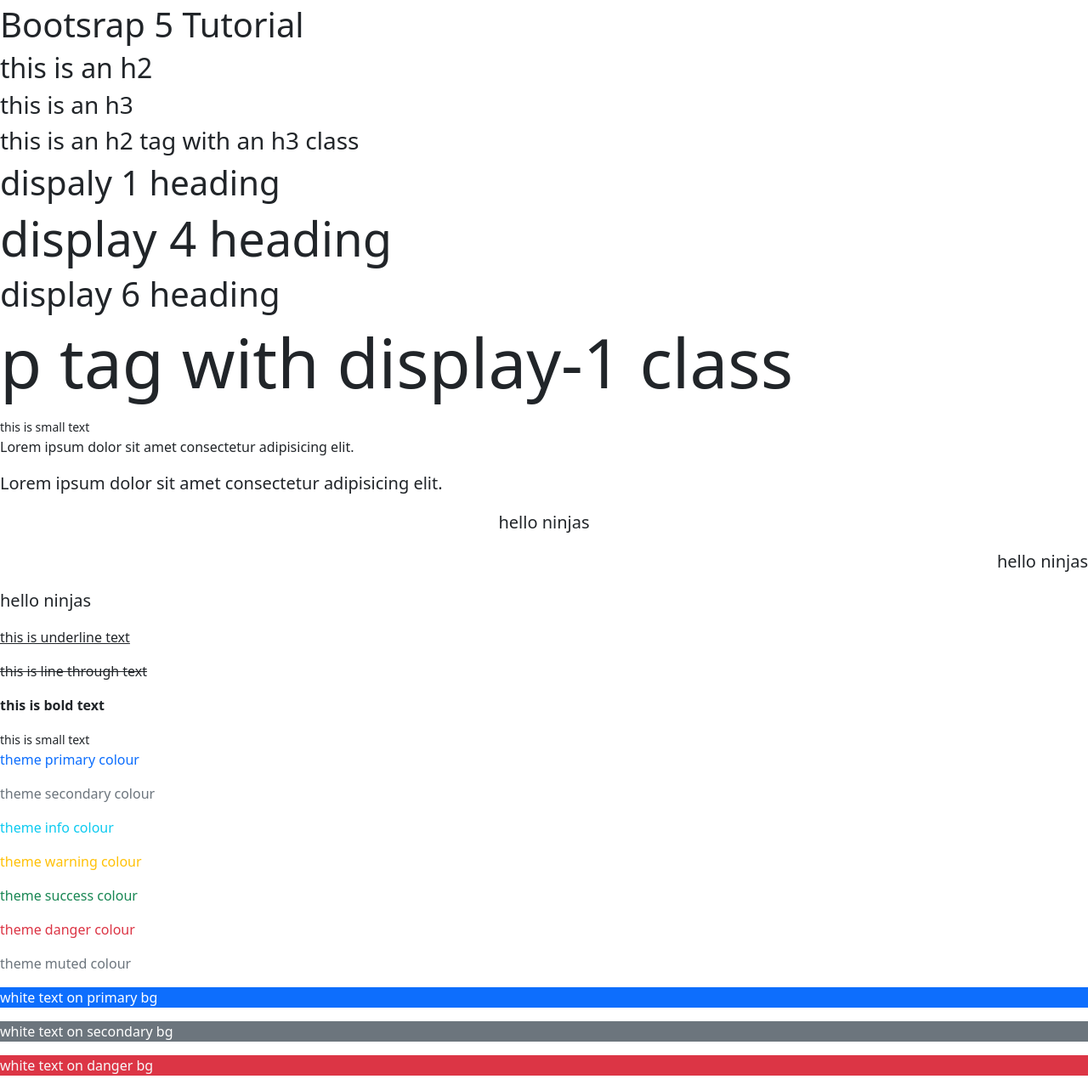
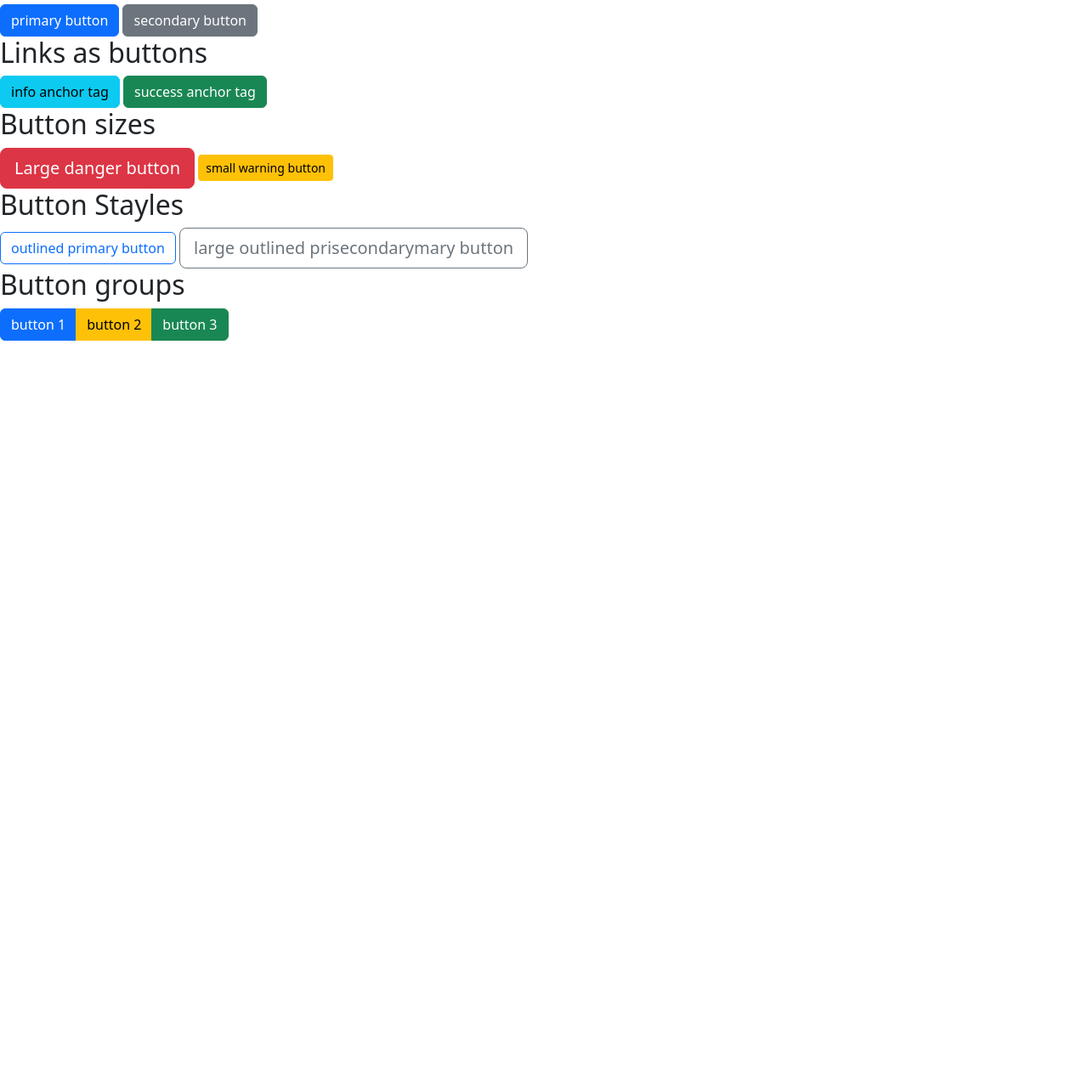
Before and after one commit to deoagent/bootstrap-5-tutorial, a plain HTML site: page index.html in a window 1280 px wide. Shown: the part 51-1321 px from the top of the page at 85% size. After the commit the page ends 800 px from the top, so only its background shows below. Drawn offline with nearby package versions, Linux system fonts and the light colour scheme.

Commit message:
Buttons & Button Groups

```diff
--- a/index.html
+++ b/index.html
@@ -10,46 +10,36 @@
 <body>
     <h1>Net Ninja Pro</h1>
 
-    <!-- heading tags -->
-    <h1>Bootsrap 5 Tutorial</h1>
-    <h2>this is an h2</h2>
-    <h3>this is an h3</h3>
-    <h2 class="h3">this is an h2 tag with an h3 class</h2>
+    <!-- basic buttons -->
+    <button class="btn btn-primary">primary button</button>
+    <button class="btn btn-secondary">secondary button</button>
+
+    <!-- anchor tags as buttons -->
+    <h2>Links as buttons</h2>
+    <a href="#" class="btn btn-info">info anchor tag</a>
+    <a href="#" class="btn btn-success">success anchor tag</a>
 
 
-    <!-- dispaly headings -->
-    <h1 class="dispaly-1">dispaly 1 heading</h1>
-    <h1 class="display-4">display 4 heading</h1>
-    <h1 class="display-6">display 6 heading</h1>
-    <p class="display-1">p tag with display-1 class</p>
+    <!-- button sizes -->
+    <h2>Button sizes</h2>
+    <button class="btn btn-lg btn-danger">Large danger button</button>
+    <button class="btn btn-sm btn-warning">small warning button</button>
 
-    <!-- lead text & alignment -->
-    <small>this is small text</small>
-    <p>Lorem ipsum dolor sit amet consectetur adipisicing elit.</p>
-    <p class="lead">Lorem ipsum dolor sit amet consectetur adipisicing elit.</p>
-    <p class="lead text-center">hello ninjas</p>
-    <p class="lead text-end">hello ninjas</p>
-    <p class="lead text-start">hello ninjas</p>
 
-    <!-- text decoration & font weight -->
-    <p class="text-decoration-underline">this is underline text</p>
-    <p class="text-decoration-line-through">this is line through text</p>
-    <p class="fw-bold">this is bold text</p>
-    <small>this is small text</small>
+    <!-- outlined styles -->
+    <h2>Button Stayles</h2>
+    <button class="btn btn-outline-primary">outlined primary button</button>
+    <button class="btn btn-outline-secondary btn-lg">large outlined prisecondarymary button</button>
 
-    <!-- text colours -->
-    <p class="text-primary">theme primary colour</p>
-    <p class="text-secondary">theme secondary colour</p>
-    <p class="text-info">theme info colour</p>
-    <p class="text-warning">theme warning colour</p>
-    <p class="text-success">theme success colour</p>
-    <p class="text-danger">theme danger colour</p>
-    <p class="text-muted">theme muted colour</p>
+    <!-- button groups -->
+    <h2>Button groups</h2>
+    <div class="btn-group">
+        <a href="#" class="btn btn-primary">button 1</a>
+        <a href="#" class="btn btn-warning">button 2</a>
+        <a href="#" class="btn btn-success">button 3</a>
+    </div>
 
-    <!-- bg-colors -->
-    <p class="text-white bg-primary">white text on primary bg</p>
-    <p class="text-white bg-secondary">white text on secondary bg</p>
-    <p class="text-light bg-danger">white text on danger bg</p>
+
 
     <script src="https://cdn.jsdelivr.net/npm/bootstrap@5.2.0-beta1/dist/js/bootstrap.bundle.min.js" integrity="sha384-pprn3073KE6tl6bjs2QrFaJGz5/SUsLqktiwsUTF55Jfv3qYSDhgCecCxMW52nD2" crossorigin="anonymous"></script>
 </body>
```
